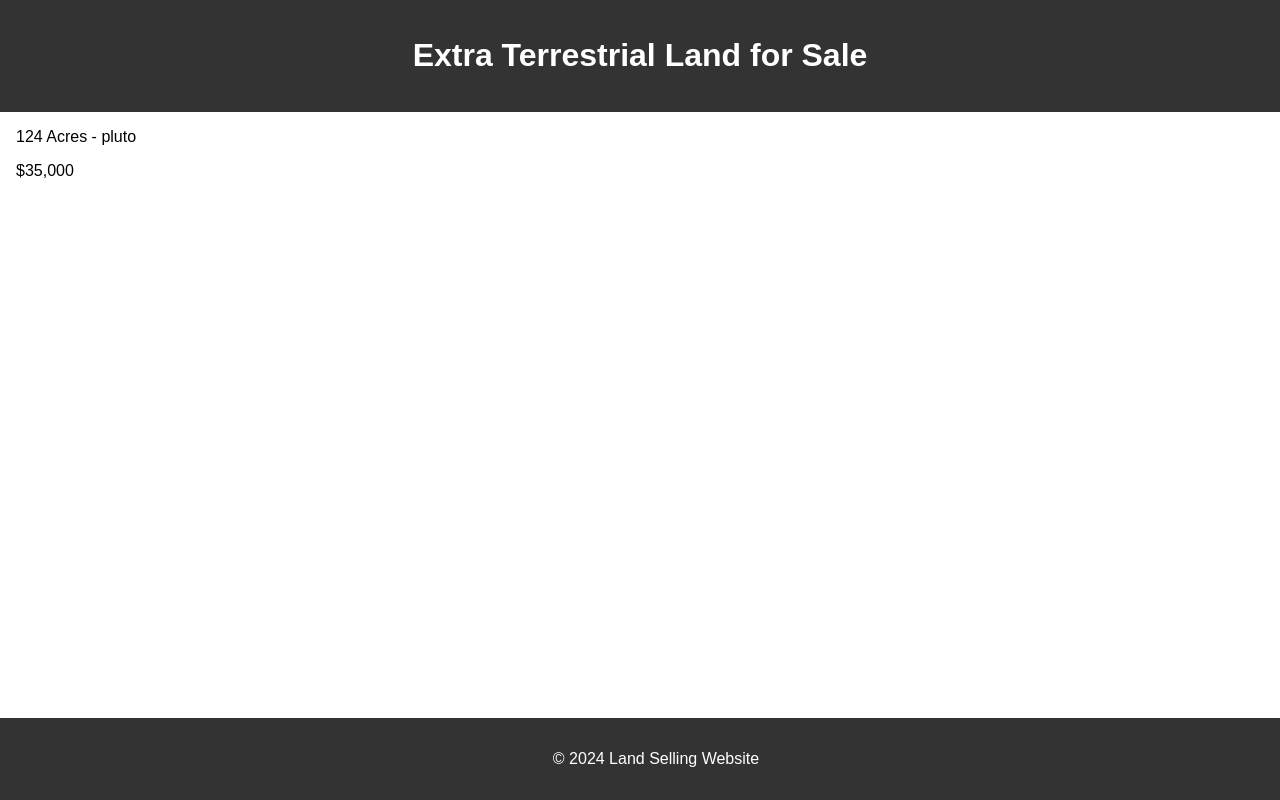
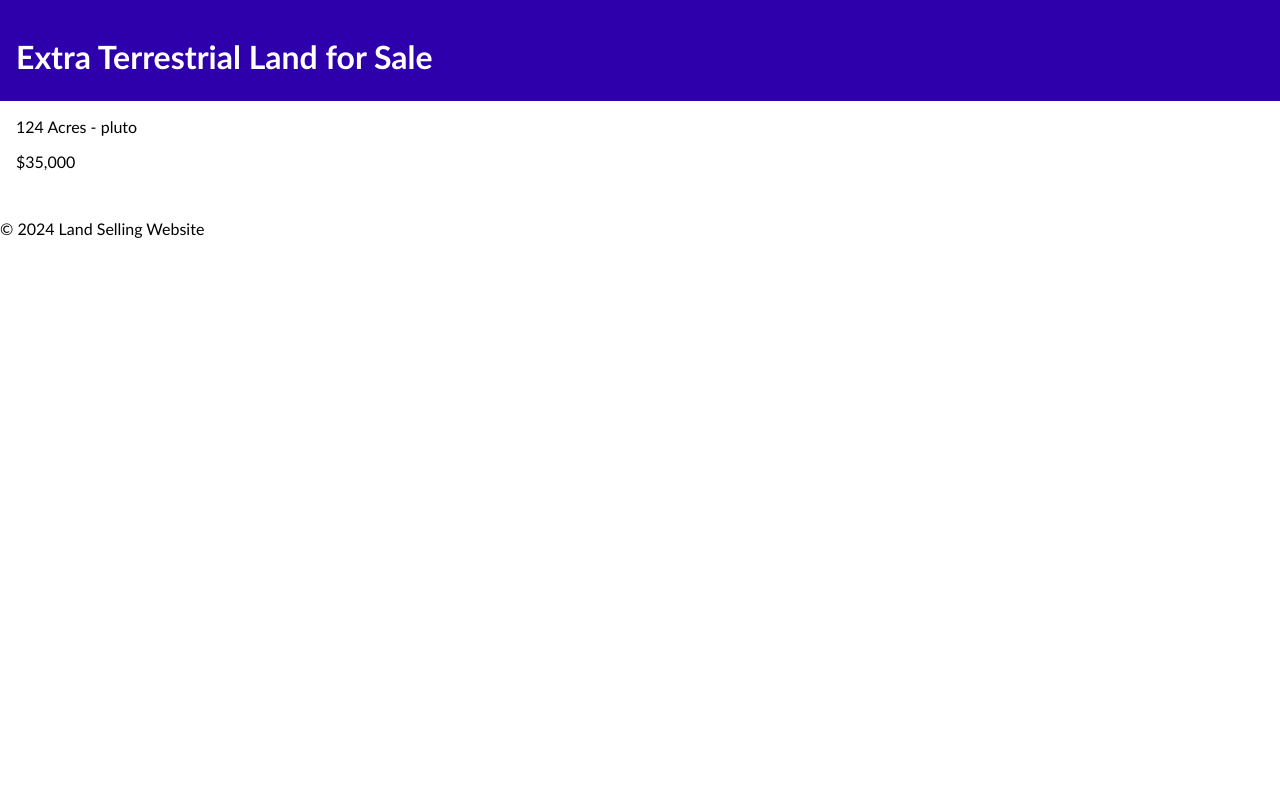
Before and after one commit to tweaker109/extraterrestrial_realestate, a plain HTML site: page index.html in a window 1280 px wide. Drawn offline with Linux system fonts and the light colour scheme.

Commit message:
Update styles.css

```diff
--- a/styles.css
+++ b/styles.css
@@ -1,26 +1,17 @@
 body {
-    font-family: Arial, sans-serif;
+    font-family: Calibri, sans-serif;
     margin: 0;
     padding: 0;
 }
 
 header {
-    background-color: #333;
+    background-color: #2e00ac;
     color: #fff;
-    text-align: center;
+    text-align: left;
     padding: 1em;
+    padding-bottom: 3px;
 }
 
 main {
     padding: 1em;
 }
-
-footer {
-    background-color: #333;
-    color: #fff;
-    text-align: center;
-    padding: 1em;
-    position: fixed;
-    bottom: 0;
-    width: 100%;
-}
```
